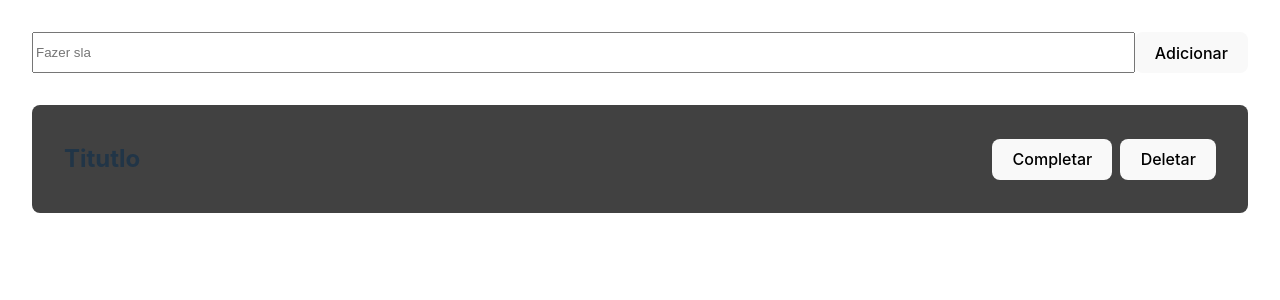
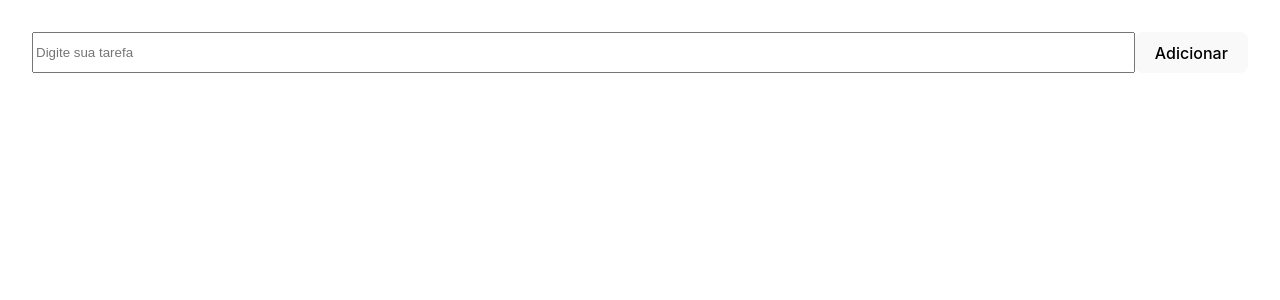
Before and after one commit to higorsantana-omega/todo, a React (Vite) app: page / in a window 1280 px wide. Shown: the top 300 px of the page. Built offline with nearby package versions, Linux system fonts and the light colour scheme.

Commit message:
add todos

```diff
--- a/src/App.tsx
+++ b/src/App.tsx
@@ -1,18 +1,57 @@
-import { useState } from 'react'
+import { ChangeEvent, useState } from 'react'
 import Card from './components/Card'
 import './App.css'
 
+export type Todo = {
+  id: string
+  title: string
+  completed: boolean
+}
+
 function App() {
-  const [count, setCount] = useState(0)
+  const [todoInput, setTodoInput] = useState('')
+  const [todos, setTodos] = useState<Todo[]>([])
+
+  function handleAddTodo() {
+    const newTodo: Todo = {
+      id: Math.random().toString(),
+      completed: false,
+      title: todoInput
+    }
+    console.log({ todos })
+    setTodos((previousTodos) => [...previousTodos, newTodo])
+
+    setTodoInput('')
+  }
+
+  function handleInputChange (e: ChangeEvent<HTMLInputElement>) {
+    setTodoInput(e.target.value)
+  }
+
+  function changeCompleteTodo (id: string) {
+    setTodos((previousTodos) =>
+      previousTodos.map(todo => todo.id !== id ? todo : { ...todo, completed: !todo.completed })
+    )
+  }
+
+  function deleteTodo (id: string) {
+    setTodos((previousTodos) =>
+      previousTodos.filter(todo => todo.id !== id)
+    )
+  }
 
   return (
     <div className='App'>
       <div className='add-todo'>
-        <input type="text" placeholder='Fazer sla'/>
-        <button>Adicionar</button>
+        <input type="text" placeholder='Digite sua tarefa' value={todoInput} onChange={handleInputChange}/>
+        <button onClick={handleAddTodo}>Adicionar</button>
       </div>
 
-      <Card title={'Titutlo'} />
+      {
+        todos.map((todo) => (
+          <Card key={todo.id} todo={todo} changeCompleteTodo={changeCompleteTodo} deleteTodo={deleteTodo}/>
+        ))
+      }
     </div>
   )
 }
--- a/src/components/Card/index.tsx
+++ b/src/components/Card/index.tsx
@@ -1,17 +1,28 @@
+import { Todo } from '../../App'
 import './styles.css'
 
 type CardProps = {
-  title: string
+  todo: Todo
+  changeCompleteTodo: (id: string) => void
+  deleteTodo: (id: string) => void
 }
 
-export default function Card ({ title }: CardProps) {
+export default function Card ({ todo, changeCompleteTodo, deleteTodo }: CardProps) {
+  function handleCompleteTodo () {
+    changeCompleteTodo(todo.id)
+  }
+
+  function handleDeleteTodo () {
+    deleteTodo(todo.id)
+  }
+
   return (
-    <div className='card'>
-      <h2>{title}</h2>
+    <div className={`card ${todo.completed ? 'done' : ''}`}>
+      <h2>{todo.title}</h2>
 
       <div className="card-buttons">
-        <button>Completar</button>
-        <button>Deletar</button>
+        <button onClick={handleCompleteTodo}>{todo.completed ? 'Retomar' : 'Completar'}</button>
+        <button onClick={handleDeleteTodo}>Deletar</button>
       </div>
     </div>
   )
--- a/src/components/Card/styles.css
+++ b/src/components/Card/styles.css
@@ -5,6 +5,7 @@
   border-radius: 8px;
   background-color: #414141;
   padding: 1rem 2rem;
+  margin-bottom: 1rem;
 }
 
 .card-buttons {
```
